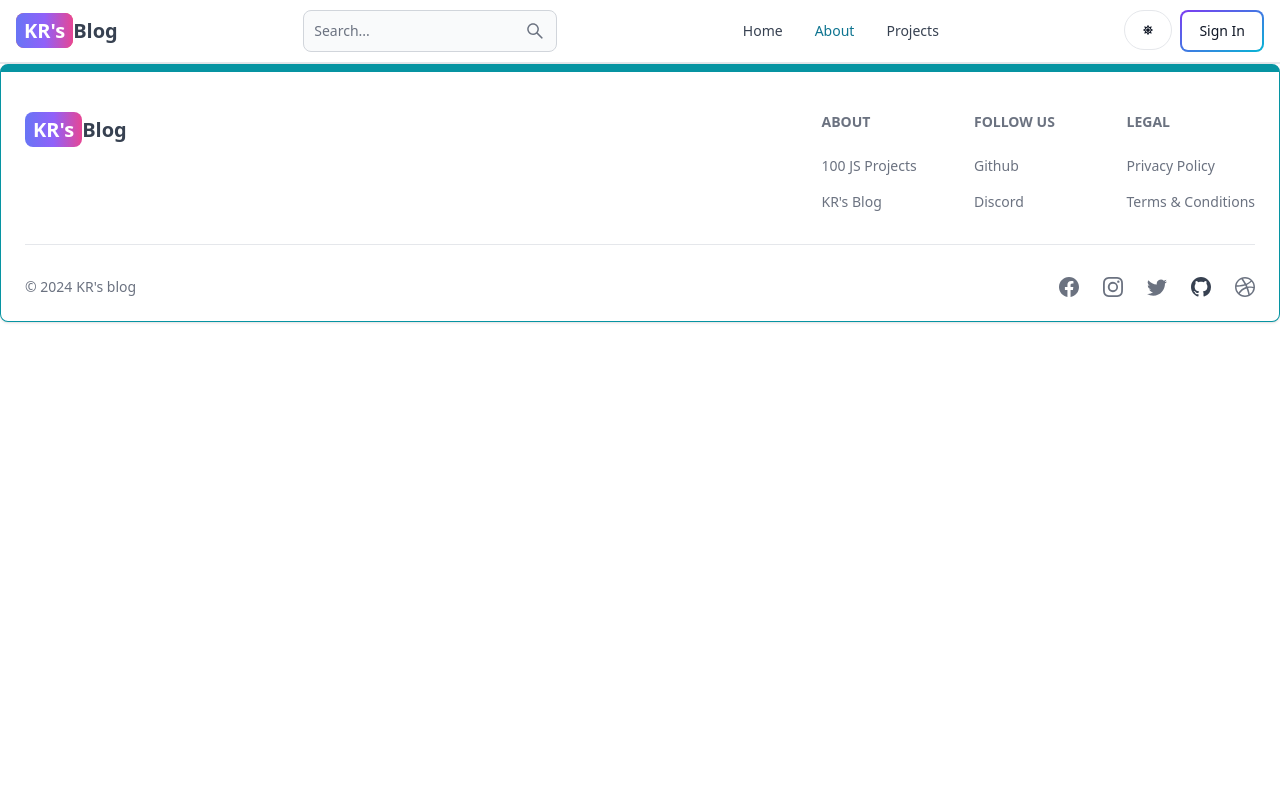
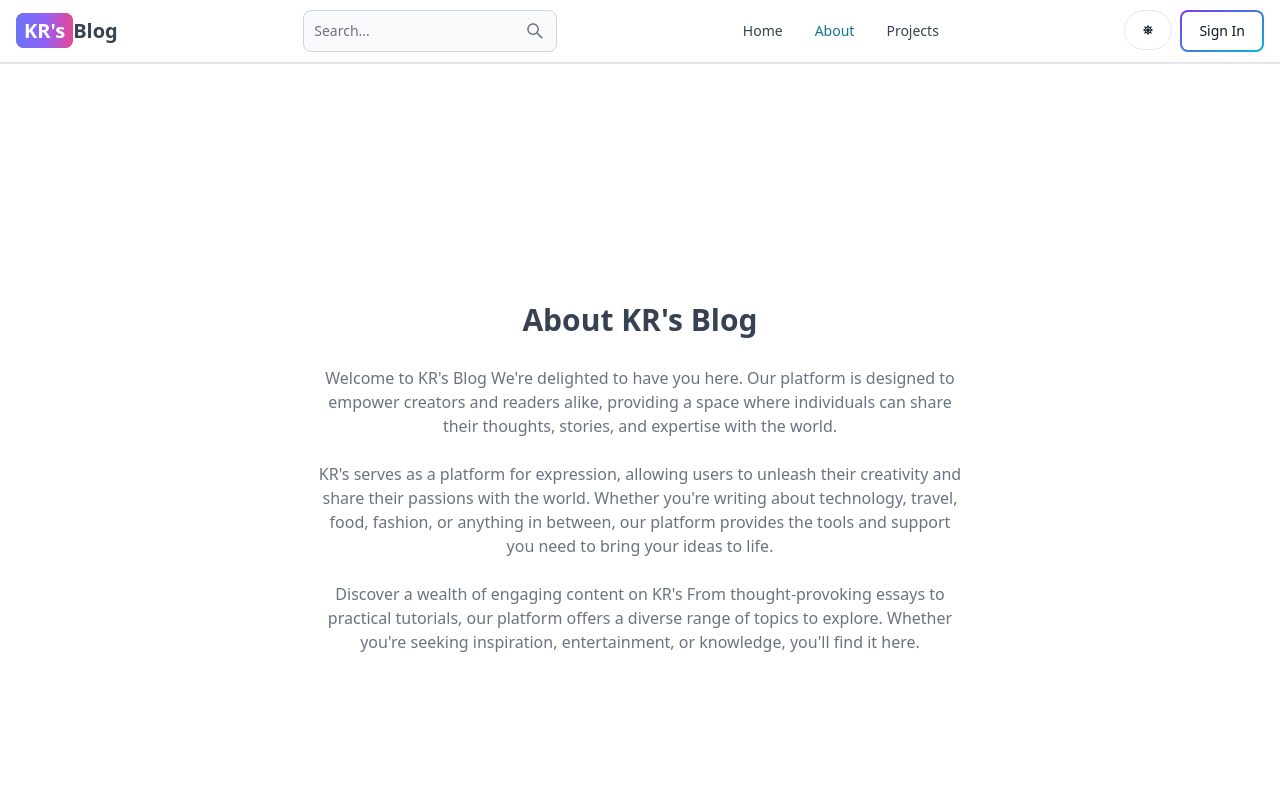
Before and after one commit to kunalrana9458/blogmernapp, a React (Vite) app in the folder client/: page /about in a window 1280 px wide. Shown: the top 800 px of the page. Built offline with nearby package versions, Linux system fonts and the light colour scheme; no server answers.

Commit message:
complete about and project pages

```diff
--- a/client/src/pages/About.jsx
+++ b/client/src/pages/About.jsx
@@ -2,8 +2,23 @@
 
 export default function About() {
   return (
-    <div>
-
+    <div className='min-h-screen flex items-center justify-center'>
+        <div className="max-w-2xl mx-auto p-3 text-center">
+      <div >
+          <h1 className='text-3xl font font-semibold text-center my-7'>About KR's Blog</h1>
+          <div className="text=md text-gray-500 flex flex-col gap-6">
+            <p>
+            Welcome to KR's Blog We're delighted to have you here. Our platform is designed to empower creators and readers alike, providing a space where individuals can share their thoughts, stories, and expertise with the world.
+            </p>
+            <p>
+            KR's serves as a platform for expression, allowing users to unleash their creativity and share their passions with the world. Whether you're writing about technology, travel, food, fashion, or anything in between, our platform provides the tools and support you need to bring your ideas to life.
+            </p>
+            <p>
+            Discover a wealth of engaging content on KR's From thought-provoking essays to practical tutorials, our platform offers a diverse range of topics to explore. Whether you're seeking inspiration, entertainment, or knowledge, you'll find it here.
+            </p>
+          </div>
+        </div>
+      </div>
     </div>
   )
 }
--- a/client/src/pages/Projects.jsx
+++ b/client/src/pages/Projects.jsx
@@ -2,8 +2,10 @@
 
 export default function Projects() {
   return (
-    <div>
-
+    <div className='min-h-screen max-w-2xl mx-auto flex justify-center items-center
+    flex-col gap-6 p-3'>
+      <h1 className='text-3xl font-semibold'>Projects</h1>
+      <p className='text-md text-gray-500'>Projects Comming Soon...</p>
     </div>
   )
 }
```
